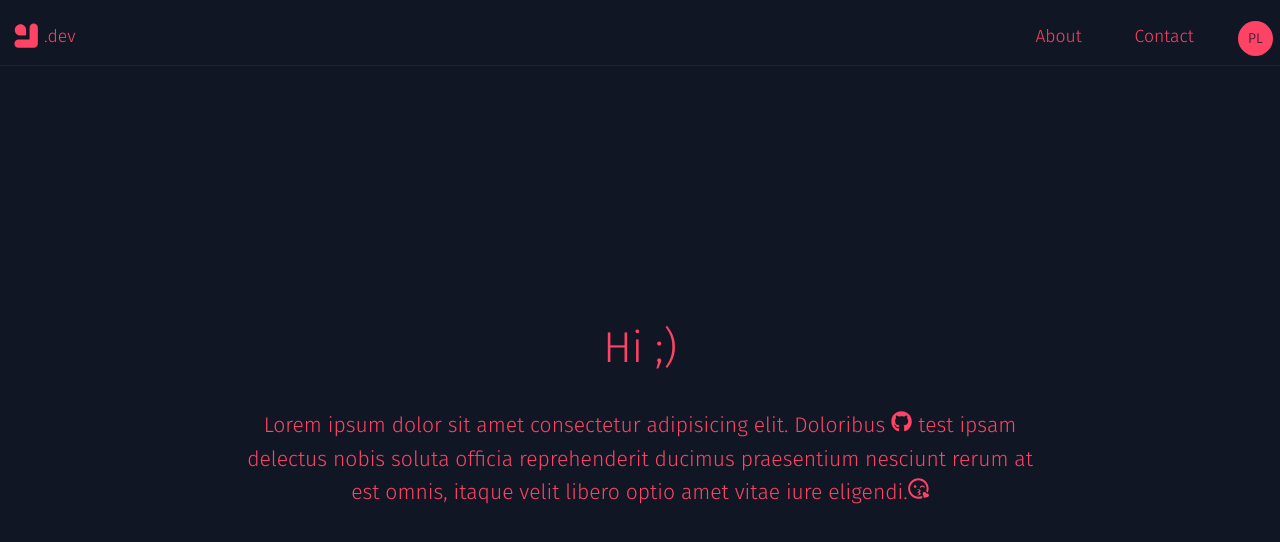
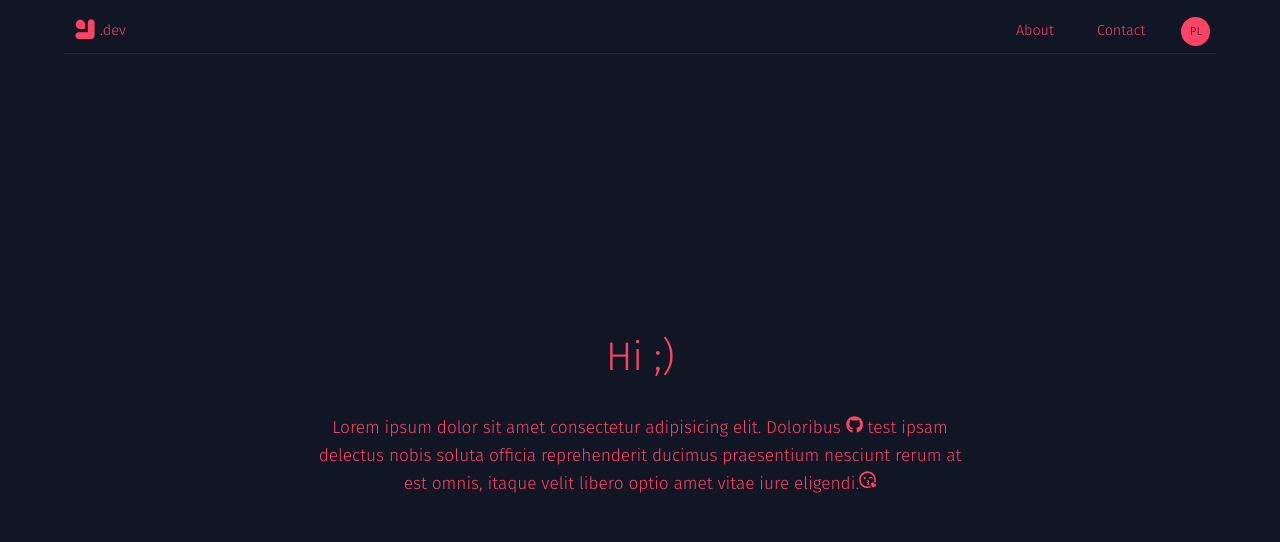
Before and after one commit to lukaszlukasiewicz/lukasiewicz.dev, a Next.js app: page / in a window 1280 px wide. Shown: the top 542 px of the page. Built offline with nearby package versions, Linux system fonts and the light colour scheme.

Commit message:
Change default font size

```diff
--- a/styles/globals.scss
+++ b/styles/globals.scss
@@ -7,12 +7,12 @@ body {
   font-family: 'Fira Sans', Segoe UI, Roboto, Oxygen,
     Ubuntu, Cantarell, Fira Sans, Droid Sans, Helvetica Neue, sans-serif;
 }
+html {
+  font-size:clamp(12px, 8px + .5vw, 38px);
+}
 body {
   overflow-y: scroll;
   overflow-x: hidden;
-  @media screen and (min-width:1000px) {
-    font-size: 1.1em;
-  }
 }
 
 a {
```
